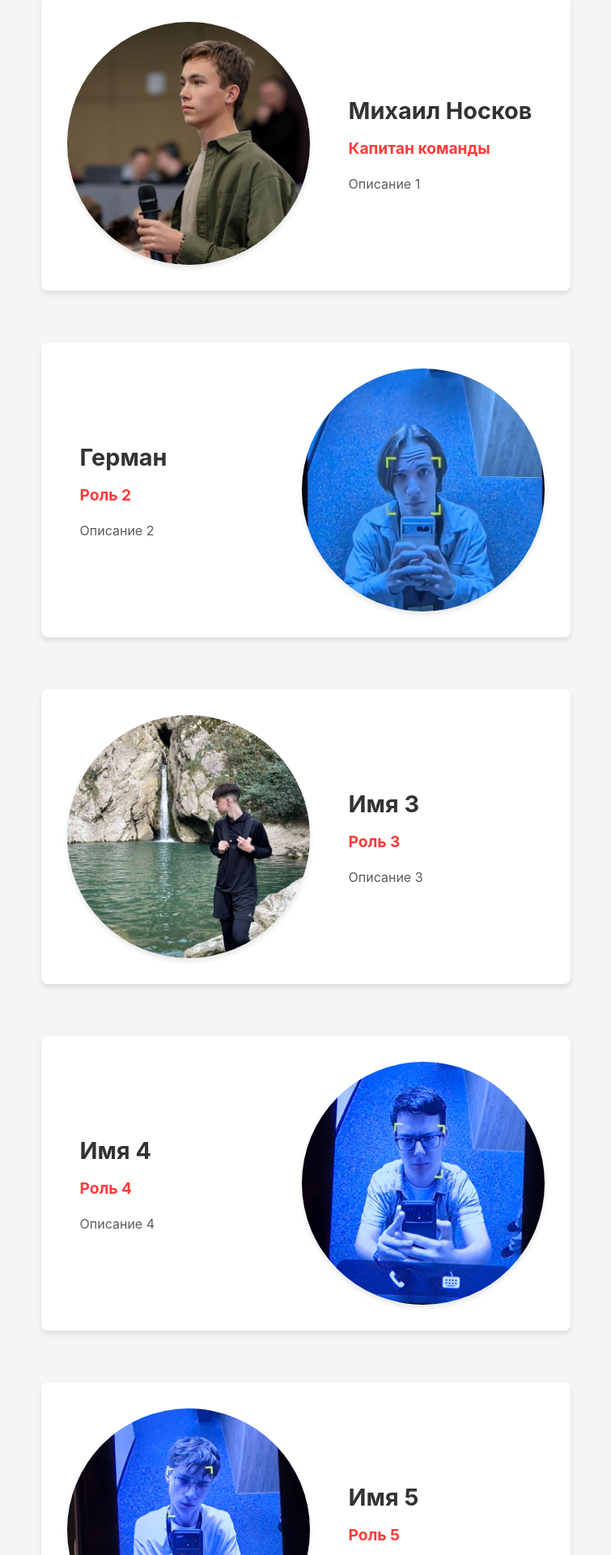
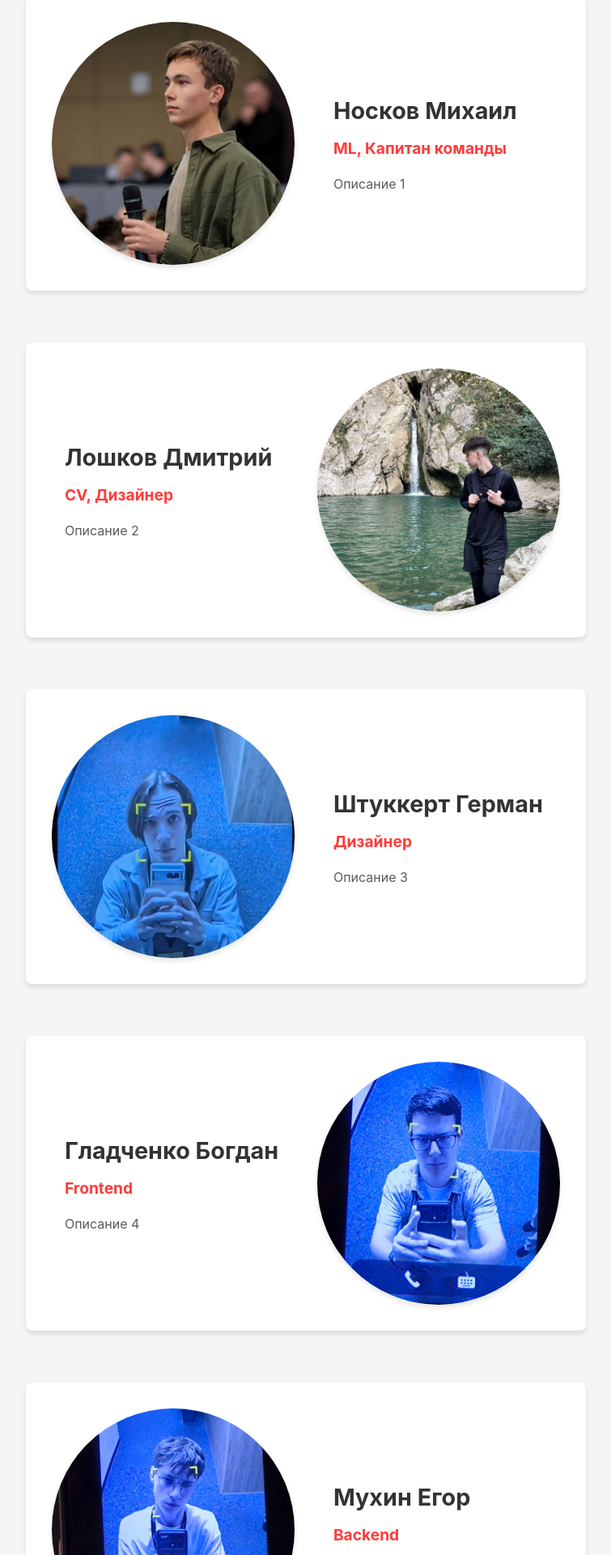
Before and after one commit to hahatonWiners/app, a React (Vite) app in the folder frontend-main/: page /about_us in a window 1280 px wide. Shown: the part 245-2165 px from the top of the page at 81% size, without its empty margins (262-1017 px from the left). Built offline with nearby package versions, Linux system fonts and the light colour scheme.

Commit message:
Update descriptions

```diff
--- a/frontend-main/src/pages/AboutPage.jsx
+++ b/frontend-main/src/pages/AboutPage.jsx
@@ -3,32 +3,32 @@ import './AboutPage.css';
 
 const teamMembers = [
   {
-    name: 'Михаил Носков',
-    role: 'Капитан команды',
+    name: 'Носков Михаил',
+    role: 'ML, Капитан команды',
     description: 'Описание 1',
     image: '/avatars/member1.jpg',
   },
   {
-    name: 'Герман',
-    role: 'Роль 2',
+    name: 'Лошков Дмитрий',
+    role: 'CV, Дизайнер',
     description: 'Описание 2',
+    image: '/avatars/member3.jpg',
+  },
+  {
+    name: 'Штуккерт Герман',
+    role: 'Дизайнер',
+    description: 'Описание 3',
     image: '/avatars/member2.jpg',
   },
   {
-    name: 'Имя 3',
-    role: 'Роль 3',
-    description: 'Описание 3',
-    image: '/avatars/member3.jpg',
-  },
-  {
-    name: 'Имя 4',
-    role: 'Роль 4',
+    name: 'Гладченко Богдан',
+    role: 'Frontend',
     description: 'Описание 4',
     image: '/avatars/member4.jpg',
   },
   {
-    name: 'Имя 5',
-    role: 'Роль 5',
+    name: 'Мухин Егор',
+    role: 'Backend',
     description: 'Описание 5',
     image: '/avatars/member5.jpg',
   },
```
